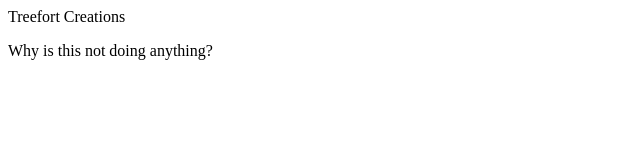
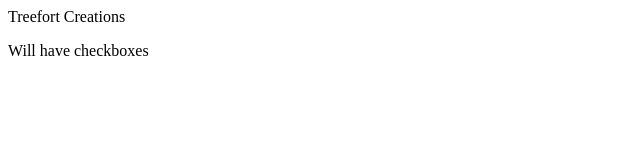
Before and after one commit to treefortforums/treefortforums.github.io, a plain HTML site: page index.html in a window 1280 px wide. Shown: the full height of the page, 0-640 px from the left. Drawn offline with Linux system fonts and the light colour scheme.

Commit message:
Update index.html

```diff
--- a/index.html
+++ b/index.html
@@ -1,7 +1,7 @@
 <!DOCTYPE html>
 <html>
 <head>
-
+	<link rel = "stylesheet" href = "styles.css" />
 	<title>Treefort Creators</title>
 </head>
 
@@ -10,8 +10,12 @@
 <nav></nav>
 
 <main>
-  <p>Why is this not doing anything?</p>
 
+	<section>
+		<form>
+		  <p>Will have checkboxes</p>
+		</form>
+	</section>
 </main>
 
 
```
